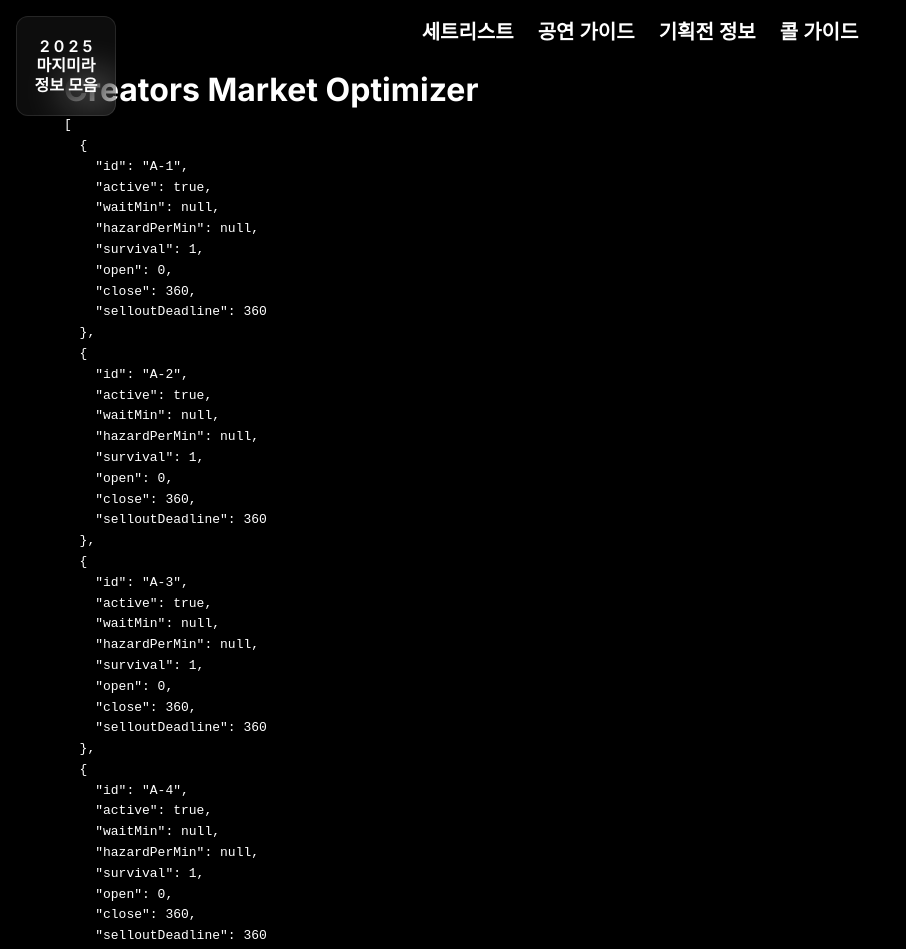
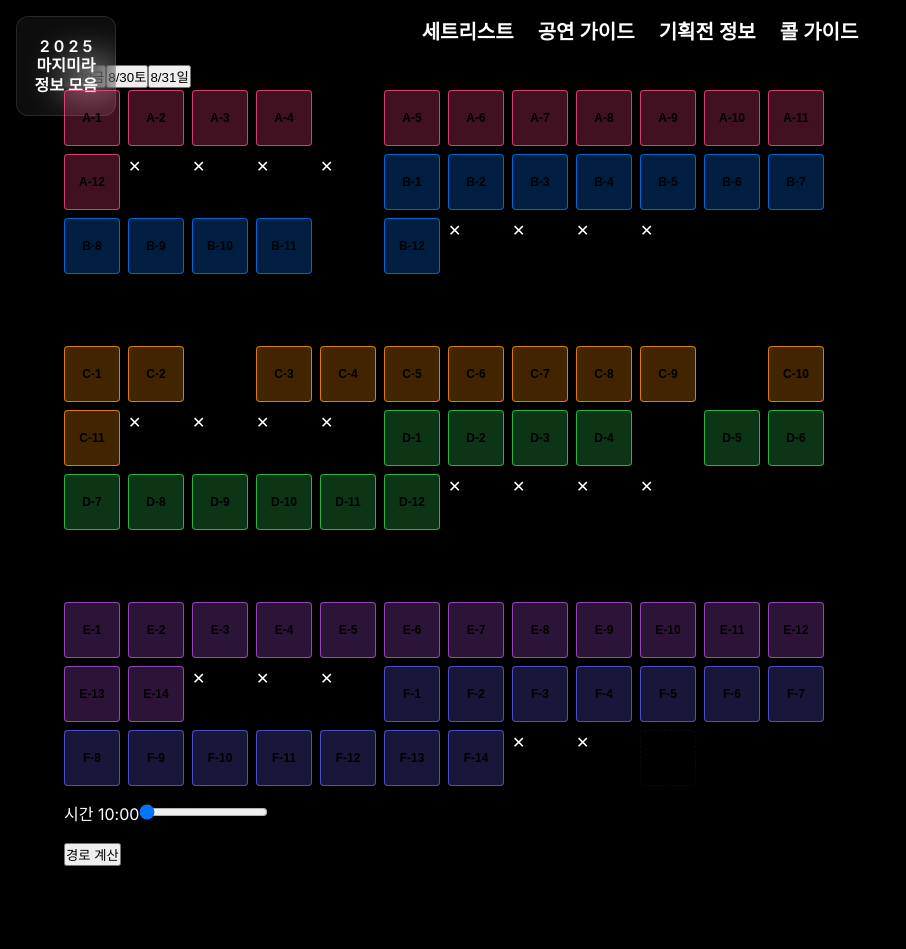
Before and after one commit to kuroka3/MM-Info, a Next.js app: page /exhibition-info/tokyo/creators-market/optimizer in a window 1280 px wide. Shown: the top 949 px of the page, without its empty margins (0-906 px from the left). Built offline with nearby package versions, Linux system fonts and the light colour scheme; a web font is replaced by a local one.

Commit message:
add optimzier page

```diff
--- /dev/null
+++ b/src/app/api/creators-market/booths/route.ts
@@ -0,0 +1,10 @@
+import { NextResponse } from 'next/server'
+import { BOOTHS } from '@/data/exhibition/tokyo/creators-market/booths'
+
+export async function GET(req: Request) {
+  const { searchParams } = new URL(req.url)
+  const day = searchParams.get('day')
+  const booths = BOOTHS.filter(b => !('hidden' in b && b.hidden))
+  const filtered = day ? booths.filter(b => b.dates?.includes(day)) : booths
+  return NextResponse.json(filtered)
+}
--- a/src/app/api/creators-market/optimize/route.ts
+++ b/src/app/api/creators-market/optimize/route.ts
@@ -1,9 +1,9 @@
 import { NextResponse } from 'next/server'
 import { runOptimize } from '@cm/cmo-run'
 
-export async function POST(req: Request){
+export async function POST(req: Request) {
   const body = await req.json()
-  const { dayLabel, options } = body
-  const result = runOptimize(dayLabel, options)
+  const { dayLabel, boothIds, mustIds, options } = body
+  const result = runOptimize(dayLabel, { boothIds, mustIds, ...(options || {}) })
   return NextResponse.json(result)
 }
--- a/src/app/exhibition-info/tokyo/creators-market/components/BoothMap.tsx
+++ b/src/app/exhibition-info/tokyo/creators-market/components/BoothMap.tsx
@@ -20,8 +20,10 @@ import { jacketSrc, displayBoothId, DAYS } from '@/data/exhibition/tokyo/creator
 import { scrollToPosition } from '@/lib/scroll';
 
 interface BoothMapProps {
-  selectedDay: (typeof DAYS)[number]['value'];
-  onBoothClick: (id: string) => void;
+  selectedDay: (typeof DAYS)[number]['value']
+  onBoothClick: (id: string) => void
+  selectedBooths?: Record<string, 'visit' | 'must'>
+  heatMap?: Record<string, string>
 }
 
 export interface BoothMapHandle {
@@ -38,7 +40,7 @@ const findBooth = (row: string, col: number, day: string) => {
 };
 
 const BoothMap = forwardRef<BoothMapHandle, BoothMapProps>(
-  ({ selectedDay, onBoothClick }, ref) => {
+  ({ selectedDay, onBoothClick, selectedBooths, heatMap }, ref) => {
     const [prevDay, setPrevDay] = useState(selectedDay);
     const [flippedCells, setFlippedCells] = useState<Set<string>>(new Set());
     const flipTimer = useRef<ReturnType<typeof setTimeout> | null>(null);
@@ -369,44 +371,48 @@ const BoothMap = forwardRef<BoothMapHandle, BoothMapProps>(
       day: (typeof DAYS)[number]['value'],
       interactive: boolean,
     ): { node: ReactNode; style?: CSSProperties } => {
-      const booth = findBooth(row, col, day);
-      const prevSpan = col > 1 && findBooth(row, col - 1, day)?.span;
-      if (!booth && prevSpan) return { node: null };
-      if (!booth) return { node: <div className="booth-empty">✕</div> };
+      const booth = findBooth(row, col, day)
+      const prevSpan = col > 1 && findBooth(row, col - 1, day)?.span
+      if (!booth && prevSpan) return { node: null }
+      if (!booth) return { node: <div className="booth-empty">✕</div> }
       if (booth.hidden) {
         return {
           node: <div className="booth-hidden" />,
           style: booth.span ? { gridColumn: `span ${booth.span}` } : undefined,
-        };
         }
-      if (booth.span && col !== booth.col) return { node: null };
-        const style = booth.span ? { gridColumn: `span ${booth.span}` } : undefined;
-        const displayId = displayBoothId(booth.id);
-        const [labelRow, labelCol] = displayId.split('-');
+      }
+      if (booth.span && col !== booth.col) return { node: null }
+      const spanStyle = booth.span ? { gridColumn: `span ${booth.span}` } : undefined
+      const displayId = displayBoothId(booth.id)
+      const [labelRow, labelCol] = displayId.split('-')
       const labelNode = (
         <span className="booth-label">
           <span>{labelRow}</span>
           <span>-</span>
           <span>{labelCol}</span>
         </span>
-        );
+      )
+      const state = selectedBooths?.[booth.id]
+      const heat = heatMap?.[booth.id]
+      const cls = `booth ${rowClasses[row]} ${booth.span && booth.span > 1 ? 'booth-wide' : ''} ${state === 'visit' ? 'selected' : ''} ${state === 'must' ? 'must' : ''}`
       if (interactive) {
         return {
           node: (
             <button
               ref={el => {
-                  boothRefs.current[booth.id] = el;
+                boothRefs.current[booth.id] = el
               }}
-                className={`booth ${rowClasses[row]} ${booth.span && booth.span > 1 ? 'booth-wide' : ''}`}
+              className={cls}
+              style={heat ? { backgroundColor: heat } : undefined}
               data-booth-id={booth.id}
               onPointerUp={e => handleBoothPointerUp(e, booth.id)}
               onClick={e => handleBoothClick(e, booth.id)}
               onMouseEnter={e => showTooltip(e.currentTarget)}
               onMouseLeave={e => {
-                  const el = e.currentTarget;
+                const el = e.currentTarget
                 setTimeout(() => {
-                    if (!el.matches(':hover')) hideTooltip(el);
-                  }, 50);
+                  if (!el.matches(':hover')) hideTooltip(el)
+                }, 50)
               }}
             >
               {labelNode}
@@ -424,18 +430,21 @@ const BoothMap = forwardRef<BoothMapHandle, BoothMapProps>(
               </div>
             </button>
           ),
-            style,
-          };
+          style: spanStyle,
+        }
       }
       return {
         node: (
-            <div className={`booth ${rowClasses[row]} ${booth.span && booth.span > 1 ? 'booth-wide' : ''}`}>
+          <div
+            className={cls}
+            style={heat ? { backgroundColor: heat } : undefined}
+          >
             {labelNode}
           </div>
         ),
-          style,
-        };
-    };
+        style: spanStyle,
+      }
+    }
 
     return (
       <div className="cm-map-wrapper" ref={wrapperRef}>
--- /dev/null
+++ b/src/app/exhibition-info/tokyo/creators-market/optimizer/OptimizerClient.tsx
@@ -0,0 +1,93 @@
+'use client'
+
+import { useState, useEffect } from 'react'
+import DayTabs from '../components/DayTabs'
+import BoothMap from '../components/BoothMap'
+import { DAYS } from '@/data/exhibition/tokyo/creators-market/constants'
+import { runHeatSlice } from '@cm/cmo-run'
+import { CMO_normalizeWaitForSlice } from '@cm/cmo-heatmap'
+
+const toTime = (t: number) => {
+  const h = 10 + Math.floor(t / 60)
+  const m = t % 60
+  return `${h}:${m.toString().padStart(2, '0')}`
+}
+
+export default function OptimizerClient() {
+  const [selectedDay, setSelectedDay] =
+    useState<(typeof DAYS)[number]['value']>(DAYS[0].value)
+  const [time, setTime] = useState(0)
+  const [heatMap, setHeatMap] = useState<Record<string, string>>({})
+  const [selected, setSelected] = useState<Record<string, 'visit' | 'must'>>({})
+  const [result, setResult] = useState<unknown | null>(null)
+
+  useEffect(() => {
+    const slice = runHeatSlice(selectedDay, time)
+    const map: Record<string, string> = {}
+    for (const e of slice.entries) {
+      const z = CMO_normalizeWaitForSlice(e.waitMin, slice)
+      const hue = (1 - z) * 120
+      map[e.id] = `hsl(${hue}, 80%, 40%)`
+    }
+    setHeatMap(map)
+  }, [selectedDay, time])
+
+  const handleBoothClick = (id: string) => {
+    setSelected(prev => {
+      const next = { ...prev }
+      const cur = next[id]
+      if (!cur) next[id] = 'visit'
+      else if (cur === 'visit') next[id] = 'must'
+      else delete next[id]
+      return next
+    })
+  }
+
+  const compute = async () => {
+    const visitIds = Object.keys(selected)
+    const mustIds = visitIds.filter(id => selected[id] === 'must')
+    const res = await fetch('/api/creators-market/optimize', {
+      method: 'POST',
+      headers: { 'Content-Type': 'application/json' },
+      body: JSON.stringify({ dayLabel: selectedDay, boothIds: visitIds, mustIds }),
+    })
+    const json = await res.json()
+    setResult(json)
+  }
+
+  return (
+    <main className="cm-scope cm-tokyo">
+      <DayTabs selectedDay={selectedDay} onChange={setSelectedDay} />
+      <section className="cm-section map-section">
+        <BoothMap
+          selectedDay={selectedDay}
+          onBoothClick={handleBoothClick}
+          selectedBooths={selected}
+          heatMap={heatMap}
+        />
+      </section>
+      <div style={{ marginTop: '1rem' }}>
+        <label>
+          시간 {toTime(time)}
+          <input
+            type="range"
+            min={0}
+            max={360}
+            step={10}
+            value={time}
+            onChange={e => setTime(Number(e.target.value))}
+          />
+        </label>
+      </div>
+      <button onClick={compute} style={{ marginTop: '1rem' }}>
+        경로 계산
+      </button>
+
+      {Boolean(result) && (
+        <pre style={{ whiteSpace: 'pre-wrap', marginTop: '1rem' }}>
+          {JSON.stringify(result, null, 2)}
+        </pre>
+      )}
+    </main>
+  )
+}
--- a/src/app/exhibition-info/tokyo/creators-market/optimizer/page.tsx
+++ b/src/app/exhibition-info/tokyo/creators-market/optimizer/page.tsx
@@ -1,11 +1,5 @@
-import { runHeatSlice } from '@cm/cmo-run'
+import OptimizerClient from './OptimizerClient'
 
-export default function OptimizerPage(){
-  const slice = runHeatSlice('8/29(금)', 0)
-  return (
-    <div>
-      <h1>Creators Market Optimizer</h1>
-      <pre>{JSON.stringify(slice.entries.slice(0,5), null, 2)}</pre>
-    </div>
-  )
+export default function Page() {
+  return <OptimizerClient />
 }
--- a/src/app/exhibition-info/tokyo/creators-market/styles/map.css
+++ b/src/app/exhibition-info/tokyo/creators-market/styles/map.css
@@ -113,6 +113,12 @@
 }
 .booth.touch-glow{
   box-shadow:0 0 0 6px rgba(var(--row-color),1),0 0 12px rgba(var(--row-color),0.8);
+}
+.booth.selected{
+  box-shadow:0 0 0 4px #00bcd4;
+}
+.booth.must{
+  box-shadow:0 0 0 4px #ffeb3b;
 }
 @keyframes booth-highlight{
   to{box-shadow:0 0 0 0 rgba(var(--row-color),0);}
--- a/src/data/exhibition/tokyo/creators-market/optimizer/cmo-heuristics.ts
+++ b/src/data/exhibition/tokyo/creators-market/optimizer/cmo-heuristics.ts
@@ -86,7 +86,7 @@ export function CMO_buildByRegret(
   kOrder = 3,
   maxIter = 10_000
 ) {
-  let route = seedRoute.slice();
+  const route = seedRoute.slice();
   const remain = pool.slice();
   let base = core.scheduleFixed(route);
   let iter = 0;
--- a/src/data/exhibition/tokyo/creators-market/optimizer/cmo-lns.ts
+++ b/src/data/exhibition/tokyo/creators-market/optimizer/cmo-lns.ts
@@ -98,9 +98,9 @@ export function CMO_localSearch(route: CMOBooth[], core: CMOSchedulerCore, maxPa
   let sc = core.scheduleFixed(cur);
   for (let pass = 0; pass < maxPass; pass++) {
     let any = false;
-    let r1 = CMO_twoOptOnce(cur, core);
+    const r1 = CMO_twoOptOnce(cur, core);
     if (r1.improved) { cur = r1.route; sc = r1.score; any = true; }
-    let r2 = CMO_relocateOnce(cur, core);
+    const r2 = CMO_relocateOnce(cur, core);
     if (r2.improved) { cur = r2.route; sc = r2.score; any = true; }
     if (!any) break;
   }
--- a/src/data/exhibition/tokyo/creators-market/optimizer/cmo-risk.ts
+++ b/src/data/exhibition/tokyo/creators-market/optimizer/cmo-risk.ts
@@ -99,7 +99,7 @@ export function CMO_monteCarlo(
       // 정확히 하려면 직전 위치 기억하고 core.travel.travel(prev,b) 호출
       // 여기선 오차 감소 위해 실제 호출:
       const prev = i === 0 ? "S" : route[i - 1];
-      const leg = core.travel.travel(prev as any, b);
+      const leg = core.travel.travel(prev, b);
       t += leg.travelMin;
 
       if (t < b.open) t = b.open;
@@ -120,7 +120,7 @@ export function CMO_monteCarlo(
       const leg = core.travel.travel(route[route.length - 1], "E");
       t += leg.travelMin;
     } else {
-      const leg = core.travel.travel("S" as any, "E" as any);
+      const leg = core.travel.travel("S", "E");
       t += leg.travelMin;
     }
 
--- a/src/data/exhibition/tokyo/creators-market/optimizer/cmo-run.ts
+++ b/src/data/exhibition/tokyo/creators-market/optimizer/cmo-run.ts
@@ -19,12 +19,27 @@ export function runHeatSeries(dayLabel: string, step = 10){
   return CMO_sampleWaitSeries(day, core.sched, times)
 }
 
-export function runOptimize(dayLabel: string, opts: { timeLimitMs?: number } = {}){
-  const day = pools[dayLabel] ?? []
+export function runOptimize(
+  dayLabel: string,
+  opts: { boothIds?: string[]; mustIds?: string[]; timeLimitMs?: number } = {},
+) {
+  const base = pools[dayLabel] ?? []
+  const idSet = opts.boothIds ? new Set(opts.boothIds) : null
+  const mustSet = opts.mustIds ? new Set(opts.mustIds) : null
+  const day = base
+    .filter(b => (idSet ? idSet.has(b.id) : true))
+    .map(b => ({ ...b, must: mustSet ? mustSet.has(b.id) : b.must }))
+
   const seed = day.filter(b => b.must)
   const pool = day.filter(b => !b.must)
   const r0 = CMO_buildByRegret(seed, pool, core.sched, 3)
-  const res = CMO_lnsImprove(r0.route, day, core.sched, opts.timeLimitMs ?? 1000, 0.2)
+  const res = CMO_lnsImprove(
+    r0.route,
+    seed.concat(pool),
+    core.sched,
+    opts.timeLimitMs ?? 1000,
+    0.2,
+  )
   return res
 }
 
--- a/src/data/exhibition/tokyo/creators-market/optimizer/loader.ts
+++ b/src/data/exhibition/tokyo/creators-market/optimizer/loader.ts
@@ -1,13 +1,13 @@
 import { BOOTHS } from '../booths'
 import weights from './booth-weights-soft.json'
-import { CMOBooth, CMORow, CMODayPools } from './cmo-engine'
+import { CMOBooth, CMORow } from './cmo-engine'
 
 const TWO_WIDE = new Set(['A-4','B-11','C-2','C-9','D-4'])
 
 export function loadBooths(): CMOBooth[] {
-  const map: Record<string, number> = weights as any
+  const map = weights as Record<string, number>
   return BOOTHS.filter(b => !('hidden' in b && b.hidden) && b.id !== 'F-17').map(b => ({
-    id: b.id as any,
+    id: b.id as CMOBooth['id'],
     row: b.row as CMORow,
     col: b.col,
     width: TWO_WIDE.has(b.id) ? 2 : 1,
@@ -22,5 +22,11 @@ export function loadBooths(): CMOBooth[] {
 export function buildDayPools() {
   const booths = loadBooths()
   const labels = ['8/29(금)', '8/30(토)', '8/31(일)']
-  return CMODayPools.poolsByLabels(booths, labels)
+  const pools: Record<string, CMOBooth[]> = {}
+  for (const day of labels) {
+    pools[day] = booths
+      .filter(b => b.dates.includes(day))
+      .map(b => ({ ...b }))
+  }
+  return pools
 }
```
Lines whose indentation alone changed are shown as unchanged.
